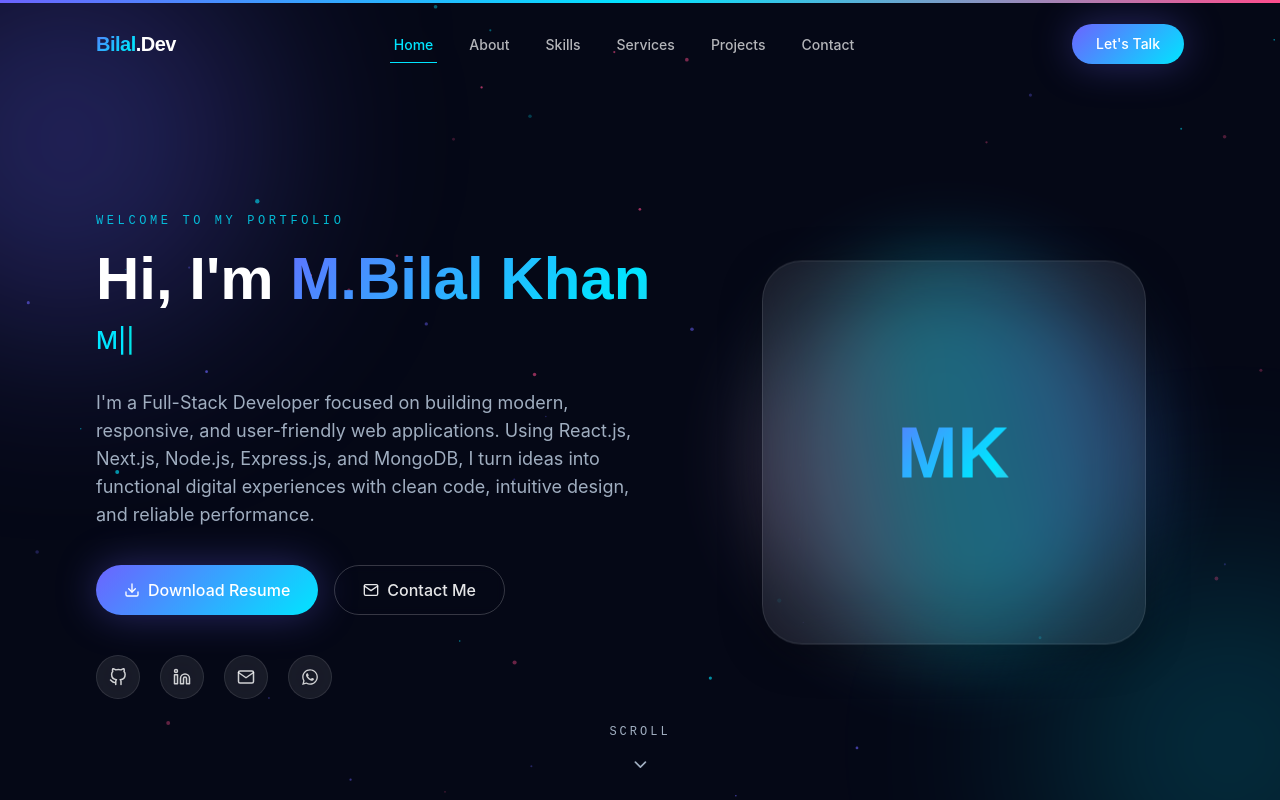
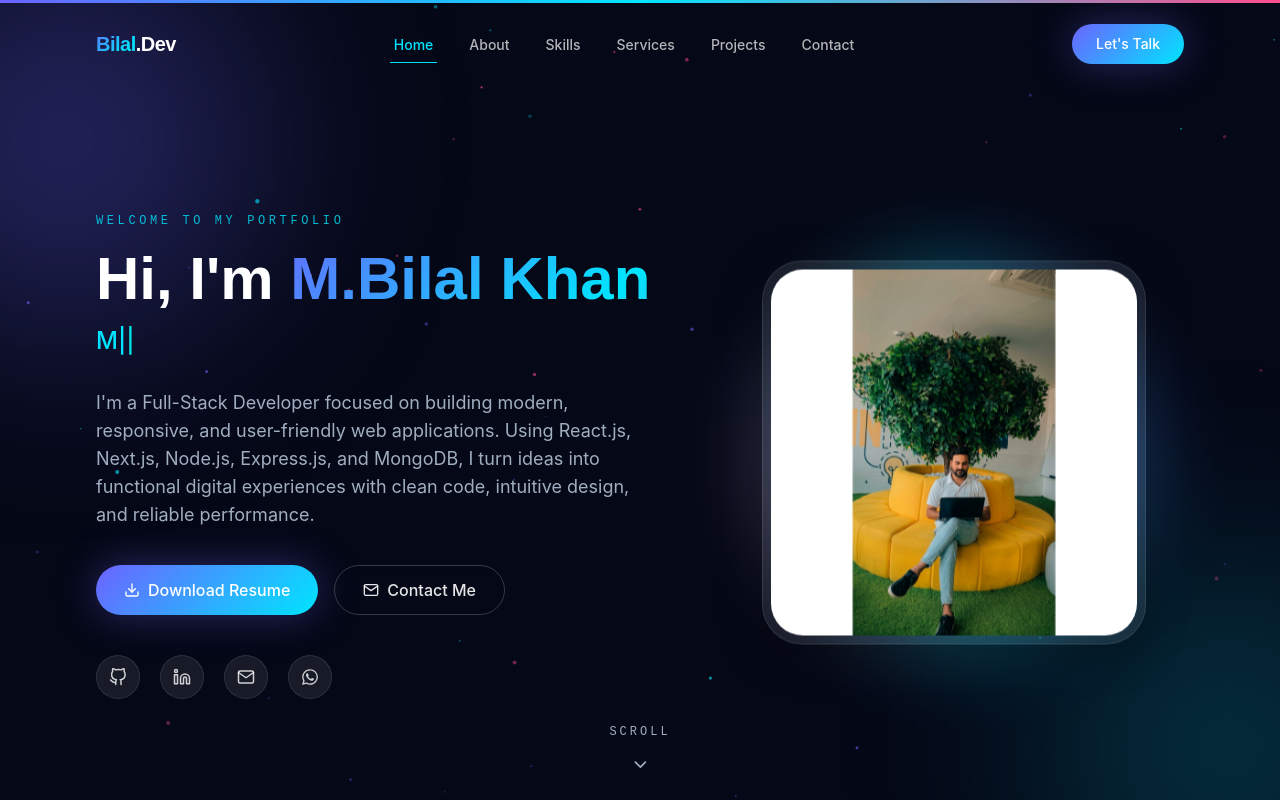
Before and after one commit to muhammadbilal069/Next.JS-Portfolio, a Next.js app: page / in a window 1280 px wide. Shown: the top 800 px of the page. Built offline with nearby package versions, Linux system fonts and the light colour scheme.

Commit message:
Add avatar image to portfolio data

```diff
--- a/src/data/portfolioData.js
+++ b/src/data/portfolioData.js
@@ -16,7 +16,7 @@ export const personal = {
   email: 'muhammadbilalkhan1120@gmail.com',
   phone: '+92 3111300393',
   location: 'Karachi, Pakistan',
-  avatar: null, // add a real image path here, e.g. '/avatar.jpg'
+  avatar: "/bilal.jpeg",
   socials: [
     { name: 'GitHub', href: 'https://github.com/your-username', icon: 'FiGithub' },
     { name: 'LinkedIn', href: 'https://linkedin.com/in/your-username', icon: 'FiLinkedin' },
```
Also changed, not shown: public/bilal.jpeg (added).
